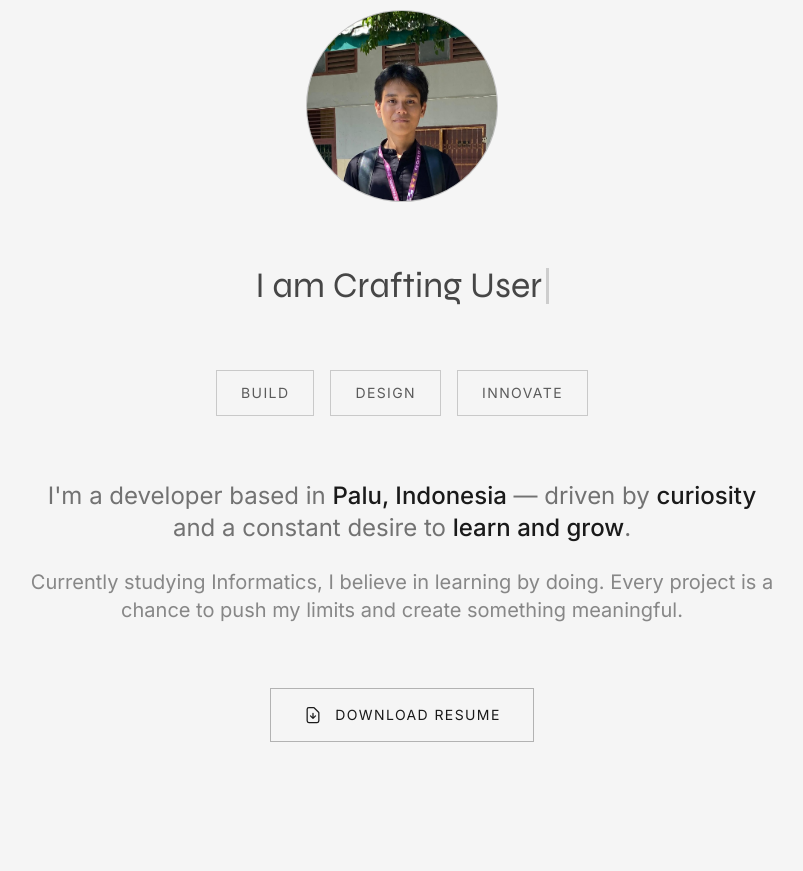
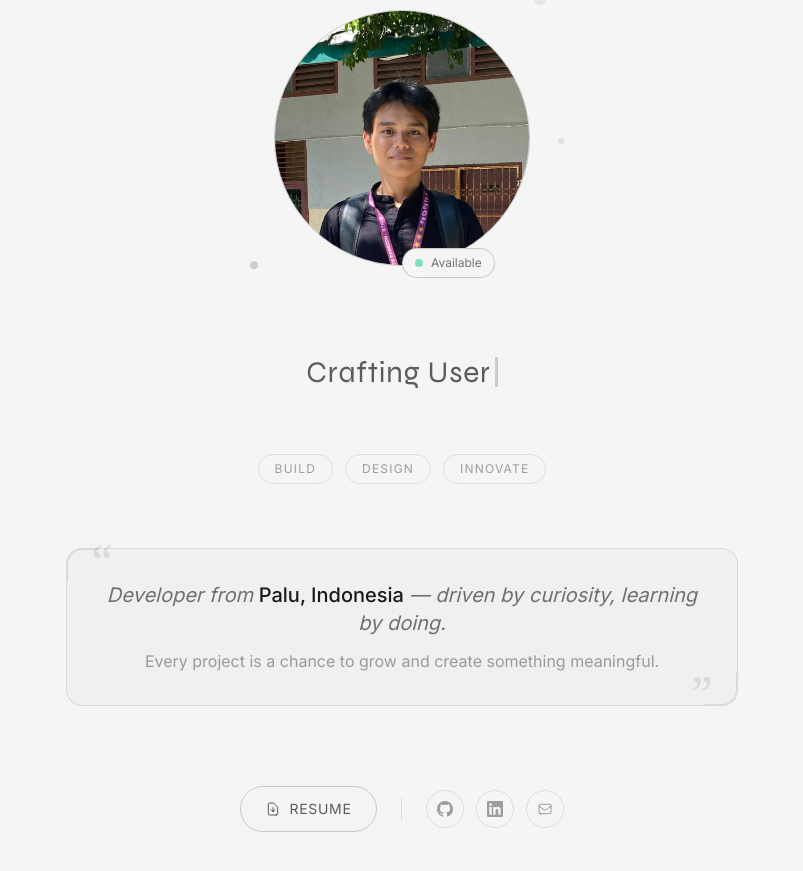
Before and after one commit to Dareean/portofolio, a Next.js app: page / in a window 1280 px wide. Shown: the part 1778-2649 px from the top of the page, without its empty margins (238-1041 px from the left). Built offline with nearby package versions, Linux system fonts and the light colour scheme.

Commit message:
feat: add AboutMe component with an animated introduction, profile image, and typewriter effect for dynamic roles.

```diff
--- a/components/AboutMe.tsx
+++ b/components/AboutMe.tsx
@@ -170,104 +170,157 @@ export default function AboutMe() {
             </div>
           </div>
 
-          {/* Profile Photo */}
+          {/* Profile Photo - Enhanced with animated ring and floating elements */}
           <motion.div
             className="flex justify-center"
-            initial={{ opacity: 0, scale: 0.8 }}
+            initial={{ opacity: 0, scale: 0.9 }}
             whileInView={{ opacity: 1, scale: 1 }}
             viewport={{ once: true }}
             transition={{ delay: 0.3, duration: 0.8 }}
           >
+            <div className="relative group">
+              {/* Floating decorative elements - hidden on very small screens */}
               <motion.div
-              className="relative w-32 h-32 sm:w-40 sm:h-40 md:w-48 md:h-48 rounded-full overflow-hidden border border-off-white/20 bg-off-white/5"
-              whileHover={{ scale: 1.05, borderColor: "rgba(26, 26, 26, 0.4)" }}
-              transition={{ duration: 0.3 }}
+                className="hidden sm:block absolute -top-4 -right-4 w-3 h-3 rounded-full bg-off-white/20"
+                animate={{ y: [-5, 5, -5], opacity: [0.2, 0.5, 0.2] }}
+                transition={{ duration: 3, repeat: Infinity, ease: "easeInOut" }}
+              />
+              <motion.div
+                className="hidden sm:block absolute -bottom-2 -left-6 w-2 h-2 rounded-full bg-off-white/30"
+                animate={{ y: [5, -5, 5], opacity: [0.3, 0.6, 0.3] }}
+                transition={{ duration: 4, repeat: Infinity, ease: "easeInOut", delay: 0.5 }}
+              />
+              <motion.div
+                className="hidden md:block absolute top-1/2 -right-8 w-1.5 h-1.5 rounded-full bg-off-white/25"
+                animate={{ x: [-3, 3, -3], opacity: [0.2, 0.4, 0.2] }}
+                transition={{ duration: 3.5, repeat: Infinity, ease: "easeInOut", delay: 1 }}
+              />
+
+              {/* Animated gradient ring */}
+              <motion.div
+                className="absolute -inset-2 rounded-full"
+                style={{
+                  background: "conic-gradient(from 0deg, rgba(255,255,255,0.1), rgba(255,255,255,0.3), rgba(255,255,255,0.1), rgba(255,255,255,0.3), rgba(255,255,255,0.1))",
+                }}
+                animate={{ rotate: 360 }}
+                transition={{ duration: 8, repeat: Infinity, ease: "linear" }}
+              />
+              <div className="absolute -inset-2 rounded-full bg-void-black" />
+
+              {/* Image container */}
+              <motion.div
+                className="relative w-32 h-32 sm:w-40 sm:h-40 md:w-48 md:h-48 lg:w-56 lg:h-56 xl:w-64 xl:h-64 rounded-full overflow-hidden border border-off-white/20"
+                whileHover={{ scale: 1.03 }}
+                transition={{ duration: 0.4 }}
               >
-              {/* Placeholder - replace src with your actual photo
-              <div className="w-full h-full bg-gradient-to-br from-off-white/10 to-off-white/5 flex items-center justify-center">
-                <span className="text-off-white/30 text-4xl sm:text-5xl md:text-6xl font-display">D</span>
-              </div> */}
                 <Image
                   src="/assets/foto_closeup.jpg"
                   alt="Dareean"
                   fill
-                // className="object-cover grayscale hover:grayscale-0 transition-all duration-500"
+                  className="object-cover transition-all duration-500 group-hover:scale-105"
                 />
-
-            </motion.div>
+                {/* Hover overlay with tagline */}
+                <div className="absolute inset-0 bg-void-black/60 opacity-0 group-hover:opacity-100 transition-opacity duration-300 flex items-center justify-center">
+                  <span className="text-off-white text-sm sm:text-base font-light tracking-wider">Let&apos;s build something</span>
+                </div>
               </motion.div>
 
-          {/* Typewriter role display */}
+              {/* Status badge */}
               <motion.div
-            className="text-center px-2"
+                className="absolute -bottom-2 sm:-bottom-3 left-1/2 -translate-x-1/2 px-2 sm:px-3 py-1 sm:py-1.5 bg-void-black border border-off-white/20 rounded-full"
+                initial={{ opacity: 0, y: 10 }}
+                whileInView={{ opacity: 1, y: 0 }}
+                viewport={{ once: true }}
+                transition={{ delay: 0.8 }}
+              >
+                <span className="flex items-center gap-1.5 sm:gap-2 text-[10px] sm:text-xs text-off-white/60">
+                  <span className="w-1.5 h-1.5 sm:w-2 sm:h-2 rounded-full bg-emerald-400 animate-pulse" />
+                  <span className="hidden xs:inline">Open to work</span>
+                  <span className="xs:hidden">Available</span>
+                </span>
+              </motion.div>
+            </div>
+          </motion.div>
+
+          {/* Typewriter - Larger and more prominent */}
+          <motion.div
+            className="text-center pt-6"
             initial={{ opacity: 0 }}
             whileInView={{ opacity: 1 }}
             viewport={{ once: true }}
-            transition={{ delay: 0.5 }}
+            transition={{ delay: 0.5, duration: 0.6 }}
           >
-            <p className="text-lg sm:text-xl md:text-2xl lg:text-3xl xl:text-4xl text-off-white/80 font-display">
-              I am <Typewriter texts={roles} speed={80} deleteSpeed={40} pauseDuration={2500} />
+            <p className="text-lg sm:text-xl md:text-2xl lg:text-3xl text-off-white/70 font-display tracking-wide">
+              <Typewriter texts={roles} speed={80} deleteSpeed={40} pauseDuration={2500} />
             </p>
           </motion.div>
 
-          {/* Role tags */}
+          {/* Role tags - Minimal style */}
           <motion.div
-            className="flex flex-wrap justify-center gap-2 sm:gap-3 md:gap-4"
-            initial={{ opacity: 0, y: 20 }}
+            className="flex flex-wrap justify-center gap-2 sm:gap-3"
+            initial={{ opacity: 0, y: 10 }}
             whileInView={{ opacity: 1, y: 0 }}
             viewport={{ once: true }}
             transition={{ delay: 0.6 }}
           >
-            {["Build", "Design", "Innovate"].map((role, i) => (
+            {["Build", "Design", "Innovate"].map((tag, i) => (
               <motion.span
-                key={role}
-                className="px-4 sm:px-5 md:px-6 py-2 sm:py-2.5 md:py-3 border border-off-white/20 text-off-white/70 text-xs sm:text-sm tracking-widest uppercase hover:bg-off-white hover:text-void-black transition-all duration-300 cursor-default"
-                initial={{ opacity: 0, scale: 0.8 }}
+                key={tag}
+                className="px-4 py-1.5 text-xs tracking-widest uppercase text-off-white/40 border border-off-white/10 rounded-full hover:border-off-white/30 hover:text-off-white/60 transition-all duration-300"
+                initial={{ opacity: 0, scale: 0.9 }}
                 whileInView={{ opacity: 1, scale: 1 }}
                 viewport={{ once: true }}
                 transition={{ delay: 0.7 + i * 0.1 }}
-                whileHover={{ scale: 1.05 }}
               >
-                {role}
+                {tag}
               </motion.span>
             ))}
           </motion.div>
 
-          {/* Bio text - large and centered */}
+          {/* Bio - Enhanced with card and decorations */}
           <motion.div
-            className="max-w-3xl mx-auto text-center space-y-4 sm:space-y-5 md:space-y-6 px-2"
-            initial={{ opacity: 0, y: 30 }}
+            className="max-w-xs sm:max-w-md md:max-w-xl lg:max-w-2xl mx-auto px-2 sm:px-0"
+            initial={{ opacity: 0, y: 20 }}
             whileInView={{ opacity: 1, y: 0 }}
             viewport={{ once: true }}
             transition={{ delay: 0.8, duration: 0.8 }}
           >
-            <p className="text-off-white/60 text-base sm:text-lg md:text-xl lg:text-2xl leading-relaxed">
-              I&apos;m a developer based in{" "}
-              <span className="text-off-white font-medium">Palu, Indonesia</span> —
-              driven by{" "}
-              <span className="text-off-white font-medium">curiosity</span> and a constant desire to{" "}
-              <span className="text-off-white font-medium">learn and grow</span>.
+            <div className="relative px-4 sm:px-6 md:px-8 py-5 sm:py-6 md:py-8 rounded-xl sm:rounded-2xl border border-off-white/10 bg-off-white/[0.02]">
+              {/* Decorative quote mark */}
+              <span className="absolute -top-2 sm:-top-3 left-4 sm:left-6 text-3xl sm:text-4xl md:text-5xl text-off-white/10 font-serif">&ldquo;</span>
+
+              {/* Main quote text */}
+              <p className="text-off-white/60 text-base sm:text-lg md:text-xl leading-relaxed text-center italic">
+                Developer from <span className="text-off-white not-italic font-medium">Palu, Indonesia</span> — driven by curiosity, learning by doing.
               </p>
-            <p className="text-off-white/50 text-sm sm:text-base md:text-lg lg:text-xl leading-relaxed">
-              Currently studying Informatics, I believe in learning by doing.
-              Every project is a chance to push my limits and create something meaningful.
+
+              {/* Additional line */}
+              <p className="text-off-white/40 text-sm sm:text-base mt-3 text-center">
+                Every project is a chance to grow and create something meaningful.
               </p>
+
+              {/* Decorative closing quote */}
+              <span className="absolute -bottom-2 sm:-bottom-3 right-4 sm:right-6 text-3xl sm:text-4xl md:text-5xl text-off-white/10 font-serif">&rdquo;</span>
+
+              {/* Subtle corner accents */}
+              <div className="hidden sm:block absolute top-0 left-0 w-6 sm:w-8 h-6 sm:h-8 border-t border-l border-off-white/10 rounded-tl-xl sm:rounded-tl-2xl" />
+              <div className="hidden sm:block absolute bottom-0 right-0 w-6 sm:w-8 h-6 sm:h-8 border-b border-r border-off-white/10 rounded-br-xl sm:rounded-br-2xl" />
+            </div>
           </motion.div>
 
-          {/* Resume Button */}
+          {/* Action row: Resume + Social Links */}
           <motion.div
-            className="flex justify-center"
+            className="flex flex-col sm:flex-row items-center justify-center gap-4 sm:gap-6 pt-4"
             initial={{ opacity: 0, y: 20 }}
             whileInView={{ opacity: 1, y: 0 }}
             viewport={{ once: true }}
             transition={{ delay: 0.9 }}
           >
+            {/* Resume Button */}
             <motion.button
               onClick={() => {
                 const pdfUrl = "/assets/CV-Rafi(English).pdf";
-                // Open in new tab
                 window.open(pdfUrl, "_blank");
-                // Trigger download
                 const link = document.createElement("a");
                 link.href = pdfUrl;
                 link.download = "Dareean_Resume.pdf";
@@ -275,20 +328,55 @@ export default function AboutMe() {
                 link.click();
                 document.body.removeChild(link);
               }}
-              className="group inline-flex items-center gap-3 px-8 py-4 border border-off-white/30 text-off-white text-sm tracking-widest uppercase hover:bg-off-white hover:text-void-black transition-all duration-300"
-              whileHover={{ scale: 1.02 }}
+              className="group inline-flex items-center gap-2 px-6 py-3 rounded-full border border-off-white/20 text-off-white/70 text-xs sm:text-sm tracking-wider uppercase hover:bg-off-white hover:text-void-black hover:border-off-white transition-all duration-300"
+              whileHover={{ scale: 1.03 }}
               whileTap={{ scale: 0.98 }}
             >
               <svg
-                className="w-5 h-5 transition-transform group-hover:translate-y-0.5"
+                className="w-4 h-4 transition-transform group-hover:translate-y-0.5"
                 fill="none"
                 viewBox="0 0 24 24"
                 stroke="currentColor"
               >
                 <path strokeLinecap="round" strokeLinejoin="round" strokeWidth={1.5} d="M12 10v6m0 0l-3-3m3 3l3-3m2 8H7a2 2 0 01-2-2V5a2 2 0 012-2h5.586a1 1 0 01.707.293l5.414 5.414a1 1 0 01.293.707V19a2 2 0 01-2 2z" />
               </svg>
-              Download Resume
+              Resume
             </motion.button>
+
+            {/* Divider */}
+            <span className="hidden sm:block w-px h-6 bg-off-white/10" />
+
+            {/* Social Links */}
+            <div className="flex items-center gap-3">
+              <a
+                href="https://github.com/Dareean"
+                target="_blank"
+                rel="noopener noreferrer"
+                className="p-2 sm:p-2.5 rounded-full border border-off-white/10 text-off-white/40 hover:border-off-white/30 hover:text-off-white/70 transition-all duration-300"
+              >
+                <svg className="w-4 h-4" fill="currentColor" viewBox="0 0 24 24">
+                  <path d="M12 0C5.374 0 0 5.373 0 12c0 5.302 3.438 9.8 8.207 11.387.599.111.793-.261.793-.577v-2.234c-3.338.726-4.033-1.416-4.033-1.416-.546-1.387-1.333-1.756-1.333-1.756-1.089-.745.083-.729.083-.729 1.205.084 1.839 1.237 1.839 1.237 1.07 1.834 2.807 1.304 3.492.997.107-.775.418-1.305.762-1.604-2.665-.305-5.467-1.334-5.467-5.931 0-1.311.469-2.381 1.236-3.221-.124-.303-.535-1.524.117-3.176 0 0 1.008-.322 3.301 1.23A11.509 11.509 0 0112 5.803c1.02.005 2.047.138 3.006.404 2.291-1.552 3.297-1.23 3.297-1.23.653 1.653.242 2.874.118 3.176.77.84 1.235 1.911 1.235 3.221 0 4.609-2.807 5.624-5.479 5.921.43.372.823 1.102.823 2.222v3.293c0 .319.192.694.801.576C20.566 21.797 24 17.3 24 12c0-6.627-5.373-12-12-12z"/>
+                </svg>
+              </a>
+              <a
+                href="https://linkedin.com/in/dareean"
+                target="_blank"
+                rel="noopener noreferrer"
+                className="p-2.5 rounded-full border border-off-white/10 text-off-white/40 hover:border-off-white/30 hover:text-off-white/70 transition-all duration-300"
+              >
+                <svg className="w-4 h-4" fill="currentColor" viewBox="0 0 24 24">
+                  <path d="M20.447 20.452h-3.554v-5.569c0-1.328-.027-3.037-1.852-3.037-1.853 0-2.136 1.445-2.136 2.939v5.667H9.351V9h3.414v1.561h.046c.477-.9 1.637-1.85 3.37-1.85 3.601 0 4.267 2.37 4.267 5.455v6.286zM5.337 7.433c-1.144 0-2.063-.926-2.063-2.065 0-1.138.92-2.063 2.063-2.063 1.14 0 2.064.925 2.064 2.063 0 1.139-.925 2.065-2.064 2.065zm1.782 13.019H3.555V9h3.564v11.452zM22.225 0H1.771C.792 0 0 .774 0 1.729v20.542C0 23.227.792 24 1.771 24h20.451C23.2 24 24 23.227 24 22.271V1.729C24 .774 23.2 0 22.222 0h.003z"/>
+                </svg>
+              </a>
+              <a
+                href="mailto:dmardin@gmail.com"
+                className="p-2.5 rounded-full border border-off-white/10 text-off-white/40 hover:border-off-white/30 hover:text-off-white/70 transition-all duration-300"
+              >
+                <svg className="w-4 h-4" fill="none" stroke="currentColor" viewBox="0 0 24 24">
+                  <path strokeLinecap="round" strokeLinejoin="round" strokeWidth={1.5} d="M3 8l7.89 5.26a2 2 0 002.22 0L21 8M5 19h14a2 2 0 002-2V7a2 2 0 00-2-2H5a2 2 0 00-2 2v10a2 2 0 002 2z" />
+                </svg>
+              </a>
+            </div>
           </motion.div>
         </div>
       </div>
```
Lines whose indentation alone changed are shown as unchanged.
